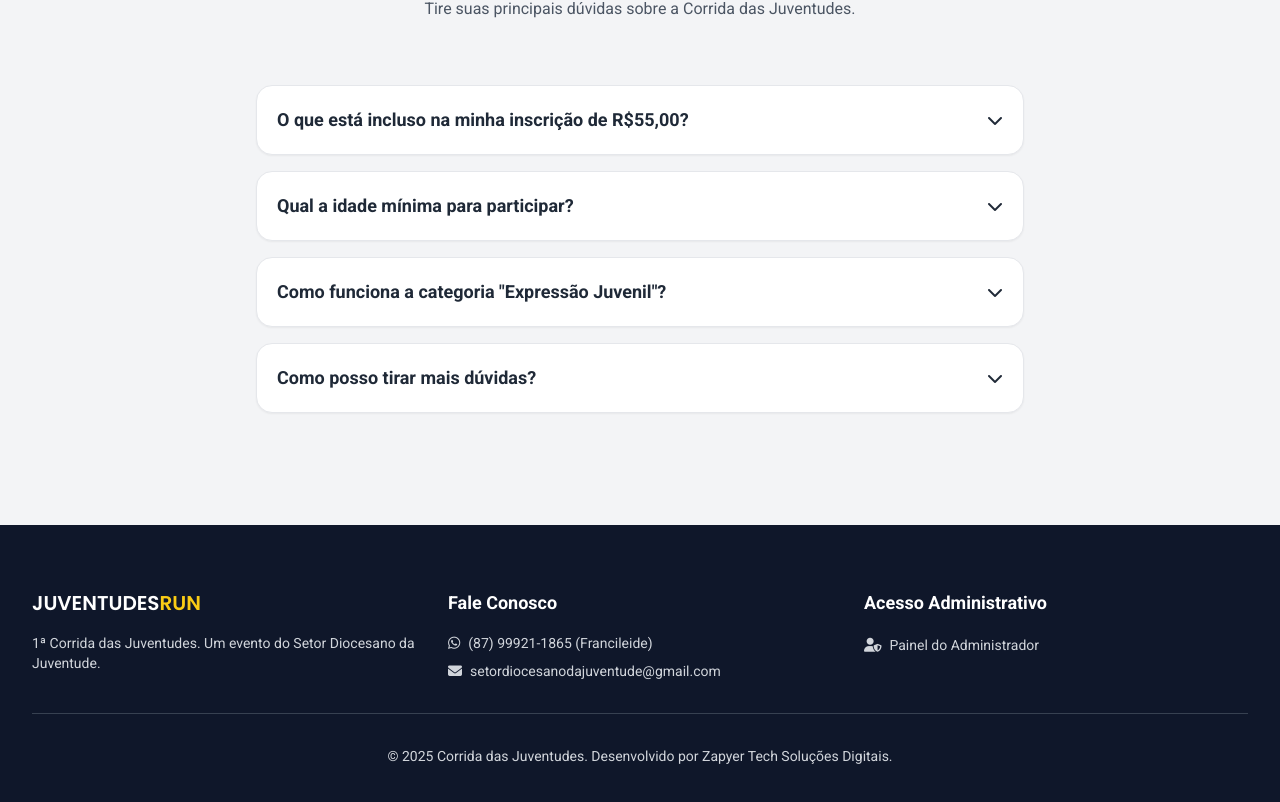
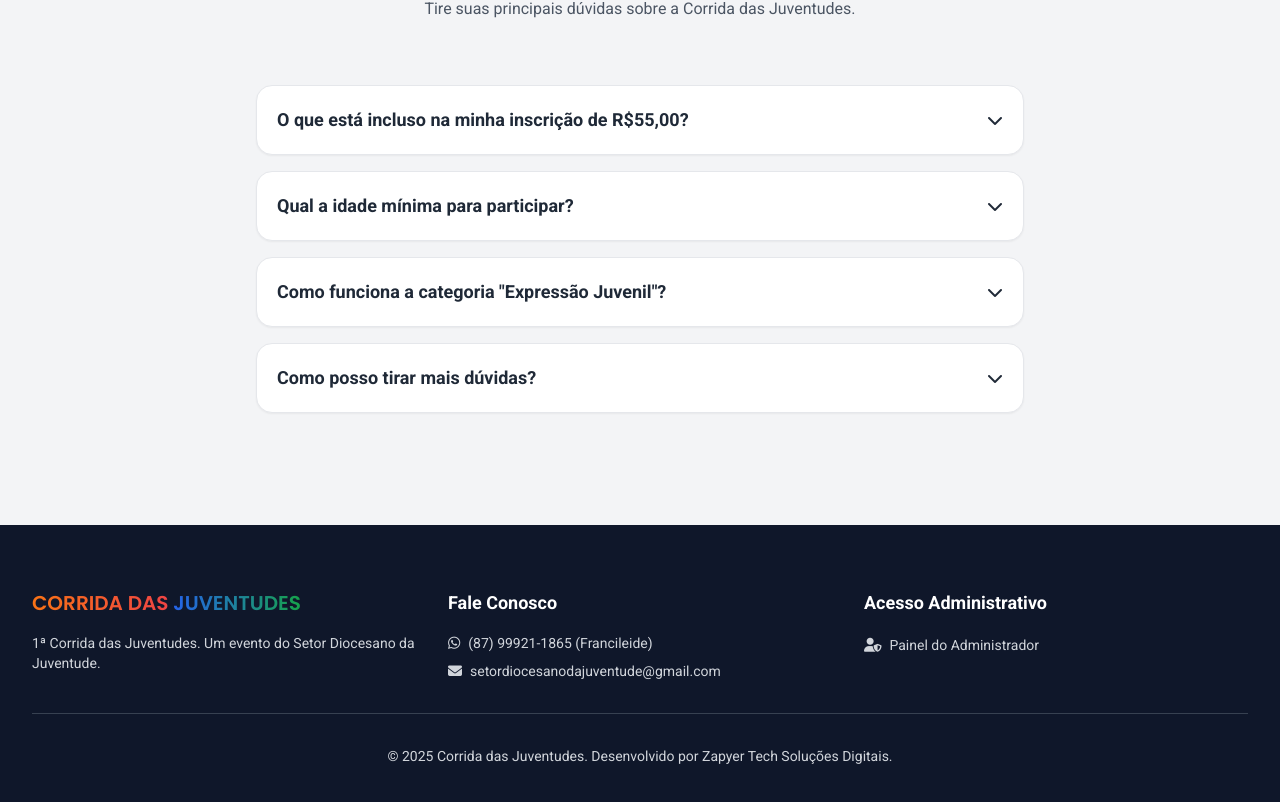
Before and after one commit to zapyeradmin/corrida-das-juventudes, a React (Vite) app: page / in a window 1280 px wide. Shown: the part 6123-6925 px from the top of the page. Built offline with nearby package versions, Linux system fonts and the light colour scheme.

Commit message:
Update footer text
Change "JUVENTUDESRUN" text to "CORRIDA DAS JUVENTUDES" with the same colors as the header.

```diff
--- a/src/components/sections/Footer.tsx
+++ b/src/components/sections/Footer.tsx
@@ -4,8 +4,9 @@ export const Footer = () => {
       <div className="container mx-auto px-4 sm:px-6 lg:px-8">
         <div className="grid md:grid-cols-3 gap-8 mb-8 text-center md:text-left">
           <div>
-            <h3 className="text-xl font-semibold text-white mb-4 event-title-font">
-              JUVENTUDES<span className="text-yellow-400">RUN</span>
+            <h3 className="text-xl font-semibold mb-4 event-title-font">
+              <span className="bg-gradient-to-r from-orange-500 to-red-500 bg-clip-text text-transparent">CORRIDA DAS</span>{" "}
+              <span className="bg-gradient-to-r from-blue-600 to-green-600 bg-clip-text text-transparent">JUVENTUDES</span>
             </h3>
             <p className="text-sm">1ª Corrida das Juventudes. Um evento do Setor Diocesano da Juventude.</p>
           </div>
```
